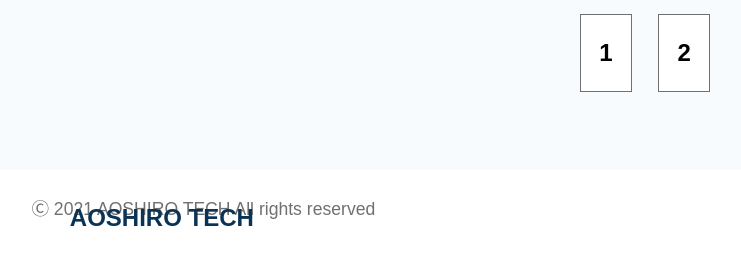
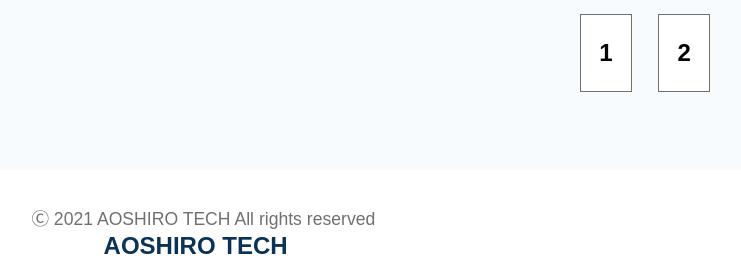
Before and after one commit to koh-suzuki/portfolio_6, a PHP site: page /html/info.html in a window 1280 px wide; the page is wider, and only the part inside the window is pictured. Shown: the part 5910-6176 px from the top of that part, without its empty margins (7-748 px from the left). Before the commit the page ends 6136 px from the top of that part, so only its background shows below. Run offline with PHP 8.4, Linux system fonts and the light colour scheme; some libraries are stand-ins or nearby versions.

Commit message:
タブレット　画面　追加

```diff
--- a/css/style.css
+++ b/css/style.css
@@ -409,7 +409,7 @@ ul {
 .footer {
   display: flex;
   justify-content: space-between;
-  padding: 0 3vw;
+  margin: 0 3vw;
 }
 
 .copyright {
@@ -431,6 +431,18 @@ ul {
   line-height: 1.5;
   letter-spacing: 0em;
   color: #707070;
+}
+
+/* --------------------------------------
+レスポンシブ min-width: 600px;
+----------------------------------------*/
+@media screen and (min-width: 600px) {
+  .footer {
+    padding: 10px 0;
+  }
+  .footer__logo {
+    padding-top: 20px;
+  }
 }
 
 /* --------------------------------------
--- a/sass/Layout/_footer.scss
+++ b/sass/Layout/_footer.scss
@@ -1,7 +1,7 @@
 .footer {
   display: flex;
   justify-content: space-between;
-  padding: 0 3vw;
+  margin: 0 3vw;
 }
 .copyright {
   padding: 15px 0;
@@ -15,6 +15,18 @@
 .copyright {
   @include f_around(1.2, 1.8, false, 0);
   color: #707070;
+}
+
+/* --------------------------------------
+レスポンシブ min-width: 600px;
+----------------------------------------*/
+@include mq-up($breakpoint: sm) {
+  .footer {
+    padding: 10px 0;
+  }
+  .footer__logo {
+    padding-top: 20px;
+  }
 }
 
 /* --------------------------------------
--- a/sass/Object/Project/_contact.scss
+++ b/sass/Object/Project/_contact.scss
@@ -57,6 +57,20 @@
 }
 
 /* --------------------------------------
+レスポンシブ min-width: 600px;
+----------------------------------------*/
+@include mq-up($breakpoint: sm) {
+  .contact__bg {
+    height: 500px;
+    padding-top: 10%;
+  }
+  .contact__text {
+    max-width: 590px;
+    @include f_around(2.3, 3.2, bold, 0);
+  }
+}
+
+/* --------------------------------------
 レスポンシブ min-width: 1024px;
 ----------------------------------------*/
 @include mq-up($breakpoint: md) {
--- a/sass/Object/Project/_faq.scss
+++ b/sass/Object/Project/_faq.scss
@@ -130,9 +130,10 @@
   .qa-list {
     max-width: 590px;
     margin: 0 auto;
+    padding: 0 2vw;
   }
   .q__text {
-    padding: 20px 20px 20px 55px;
+    padding: 30px 20px 30px 54px;
     ::before {
       position: absolute;
       top: 15%;
--- a/sass/Object/Project/_info.scss
+++ b/sass/Object/Project/_info.scss
@@ -31,8 +31,8 @@
   }
   .info {
     display: inline-block;
-    padding: 0 3vw;
-    margin: 0 4vw 0 7vw;
+    padding: 0 15px;
+    margin: 0 25px 0 25px;
     border-radius: 50px;
   }
   .info__content {
@@ -126,6 +126,10 @@
 レスポンシブ min-width: 600px;
 ----------------------------------------*/
 @include mq-up($breakpoint: sm) {
+  .info {
+    padding: 0 15px;
+    margin: 0 35px 0 35px;
+  }
   .info__list {
     width: 600px;
     margin: 30px auto 0;
--- a/sass/Object/Project/_work.scss
+++ b/sass/Object/Project/_work.scss
@@ -169,7 +169,7 @@
 .btn__experience {
   text-align: center;
   // width: 680px;
-  width: 300px;
+  width: 270px;
   background-color: #FFE669;
   border-radius: 50px;
   > a {
@@ -219,7 +219,7 @@
     color: #ffffff;
   }
   .check__item {
-    @include f_around(2.2, 2.4, bold, 0);
+    @include f_around(1.8, 2.4, bold, 0);
     color: #ffffff;
   }
   .experience__text {
@@ -332,7 +332,7 @@
       @include f_around(1.2, 2, bold, 0);
     }
     .check__item {
-      @include f_around(1.8, 3, bold, 0);
+      @include f_around(2.2, 3, bold, 0);
     }
     .experience__title {
       @include f_around(2.8, 3.8, bold, 0);
@@ -342,16 +342,20 @@
       margin-bottom: 5px;
     }
     .btn__experience {
+      width: 300px;
       margin-bottom: 45px;
       > a {
         @include f_around(2.2, 3.2, bold, 0);
-        padding: 7px 0;
+        padding: 10px 0;
       }
     }
     .experience__content {
       display: flex;
       justify-content: space-between;
       flex-direction: row;
+    }
+    .check__margin {
+      margin: 30px 0;
     }
   }
 
```
Also changed, not shown: other parts of css/style.css (+37 -11 lines), 1 other file.
